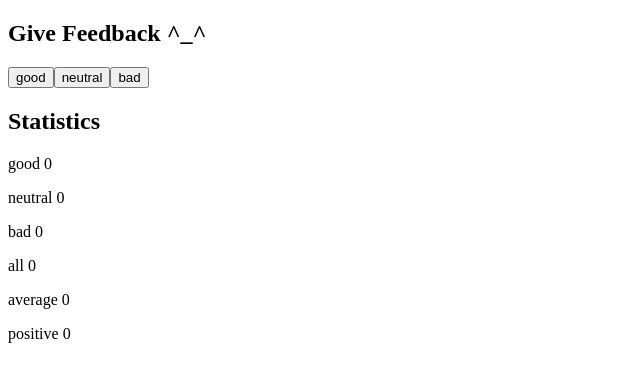
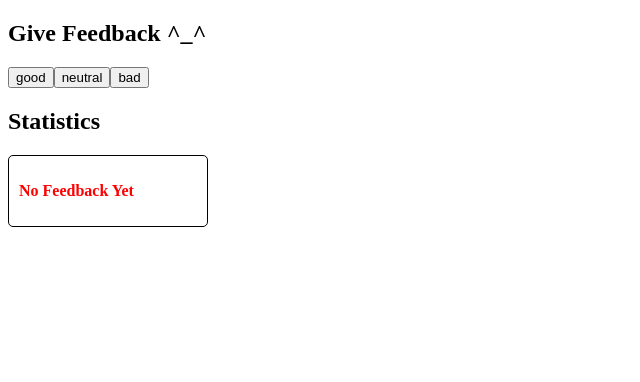
Before and after one commit to TortillaPy/full-stack-open, a React (Vite) app in the folder part1/unicafe/: page / in a window 1280 px wide. Shown: the top 382 px of the page, without its empty margins (0-640 px from the left). Built offline with nearby package versions, Linux system fonts and the light colour scheme.

Commit message:
Ex 1.9 Unicafe, step four

```diff
--- a/part1/unicafe/src/App.jsx
+++ b/part1/unicafe/src/App.jsx
@@ -6,14 +6,37 @@ const Statistics = ({ good, neutral, bad }) => {
   const average = total / 3
   const positive = total === 0 ? 0 : (good / total) * 100
 
+  const boxStyle = {
+    borderStyle: 'solid',
+    borderWidth: '1px',
+    borderColor: 'black',
+    borderRadius: '5px',
+    textAlign: 'left',
+    display: 'inline-block',
+    padding: '10px',
+    width: '200px',
+    boxSizing: 'border-box'
+  }
+
+  if (total === 0) {
+    return (
+      <div style={{
+        ...boxStyle,
+        color: 'red'
+      }}>
+        <p><strong>No Feedback Yet</strong></p>
+      </div>
+    )
+  }
+
   return (
-    <div>
+    <div style={boxStyle}>
       <p>good {good}</p>
       <p>neutral {neutral}</p>
       <p>bad {bad}</p>
       <p>all {total}</p>
-      <p>average {average}</p>
-      <p>positive {positive}</p>
+      <p>average {average.toFixed(2)}</p>
+      <p>positive {positive.toFixed(2)} %</p>
     </div>
   )
 
```
